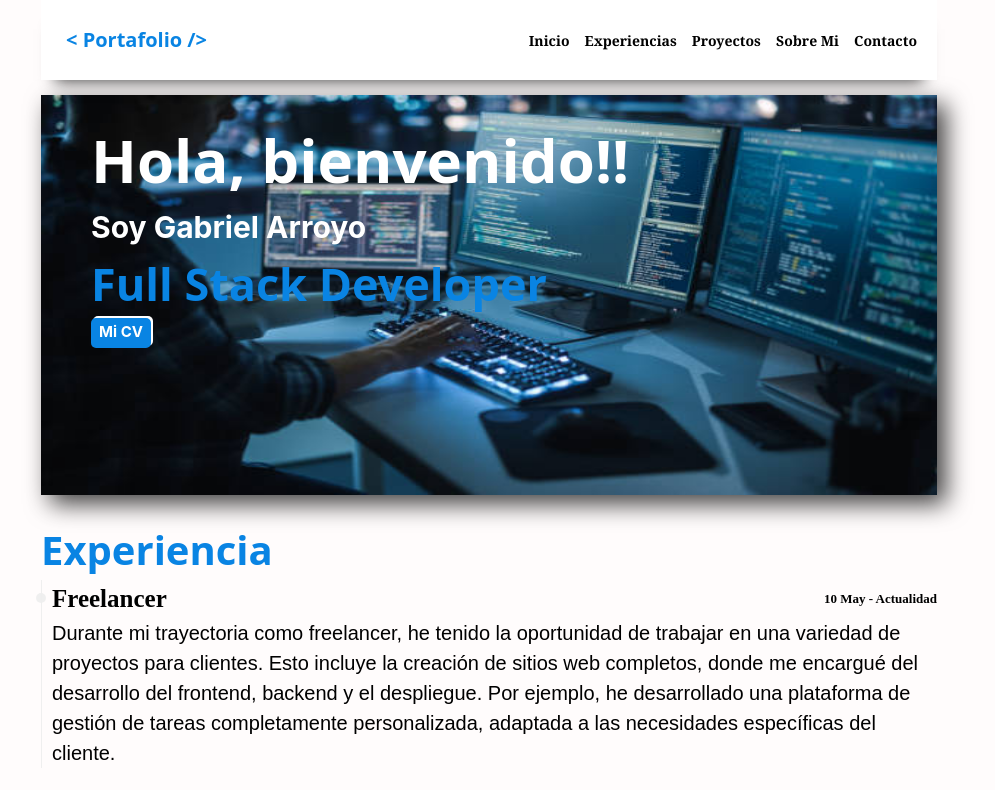
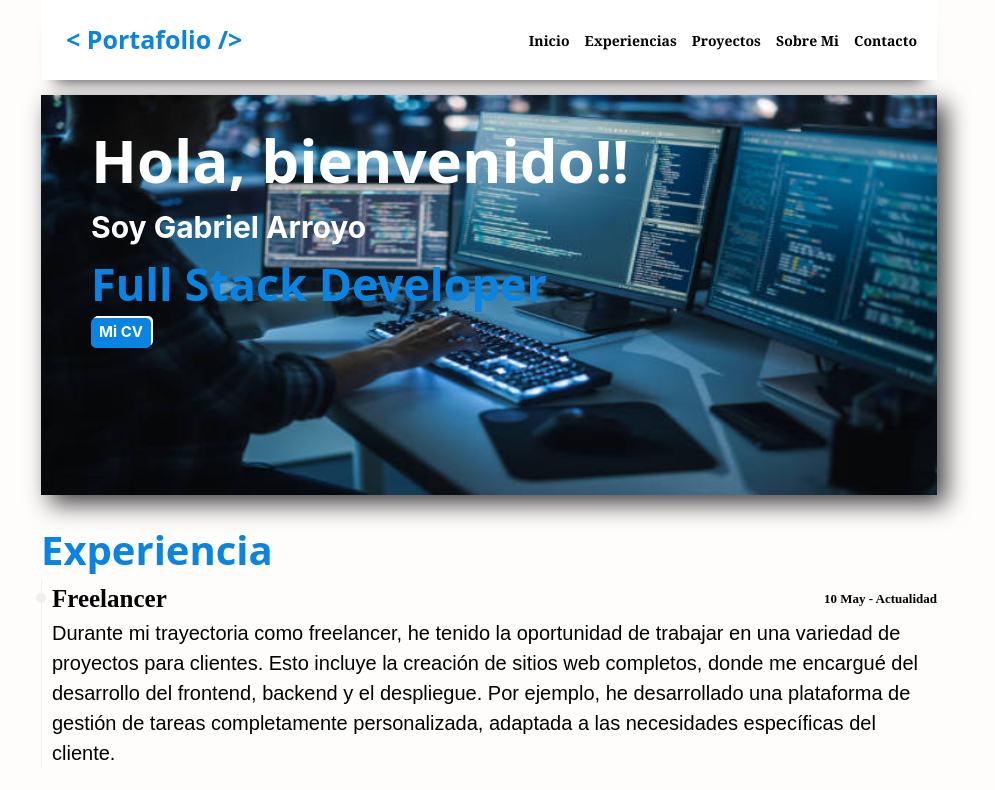
Before and after one commit to Gabriel20Arr/Portfolio2, a React (Vite) app: page / in a window 1280 px wide. Shown: the top 790 px of the page, without its empty margins (151-1146 px from the left). Built offline with nearby package versions, Linux system fonts and the light colour scheme; a web font is replaced by a local one.

Commit message:
correcciones deploy 4

```diff
--- a/src/views/Navigate/Navigate.module.css
+++ b/src/views/Navigate/Navigate.module.css
@@ -40,7 +40,7 @@
 
     color: #0984e3;
     font-weight: bolder;
-    font-size: 20px;
+    font-size: 25px;
     font-family: "Karantina", system-ui;
     font-style: normal;
     cursor: pointer;
@@ -73,10 +73,10 @@
 }
 
 .navItem {
+    color: black;
     text-decoration: none;
     text-transform: uppercase;
     font-weight: bold;
-    /* background-color: #fff; */
     cursor: pointer;
     outline: none;
     margin-right: 15px;
@@ -87,6 +87,7 @@
 
 .navItem button {
     background-color: #fff;
+    color: black;
     cursor: pointer;
     outline: none;
     position: relative;
@@ -128,6 +129,7 @@
 
 .navItemEnd button {
     background-color: #fff;
+    color: black;
     cursor: pointer;
     outline: none;
     position: relative;
@@ -144,7 +146,6 @@
 .navItemEnd button:hover {
     cursor: pointer;
     outline: none;
-    color: #0984e3;
 
     transform: scale(1.05);
 }
```
